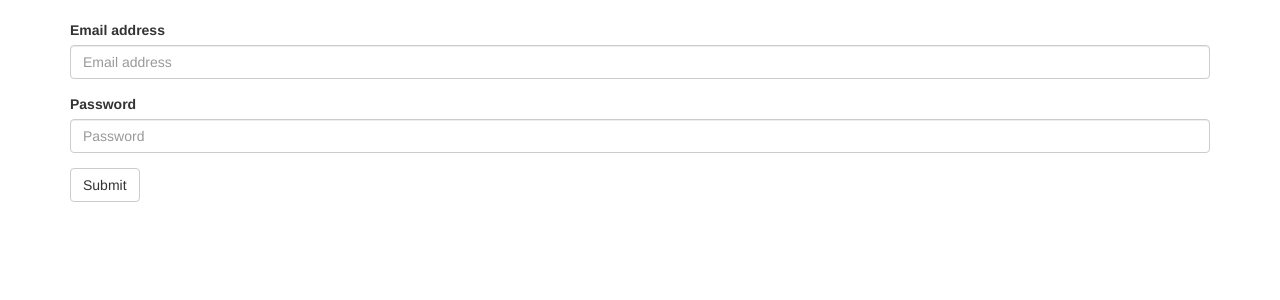
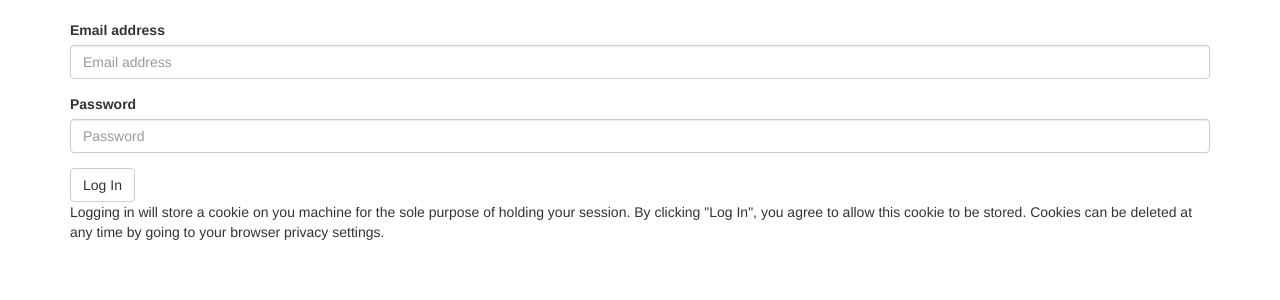
Before and after one commit to stephenangelico/blogful, a Flask app: page /login in a window 1280 px wide. Shown: the part 51-351 px from the top of the page. Run offline with Flask 2, Linux system fonts and the light colour scheme; some libraries are stand-ins or nearby versions.

Commit message:
Add cookie notice in case of deployment for EU

```diff
--- a/blog/templates/login.html
+++ b/blog/templates/login.html
@@ -9,6 +9,7 @@
 		<label for="password">Password</label>
 		<input type="password" class="form-control" id="password" name="password" placeholder="Password" required>
 	</div>
-	<button type="submit" class="btn btn-default">Submit</button>
+	<button type="submit" class="btn btn-default">Log In</button>
 <form>
+<p>Logging in will store a cookie on you machine for the sole purpose of holding your session. By clicking "Log In", you agree to allow this cookie to be stored. Cookies can be deleted at any time by going to your browser privacy settings.</p>
 {% endblock %}
```
